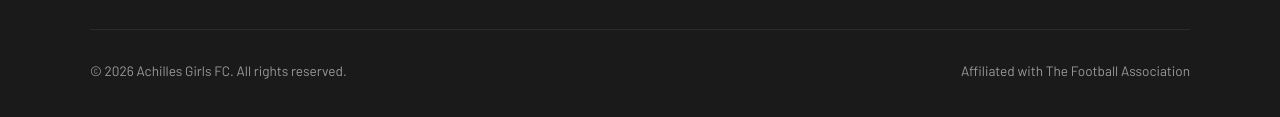
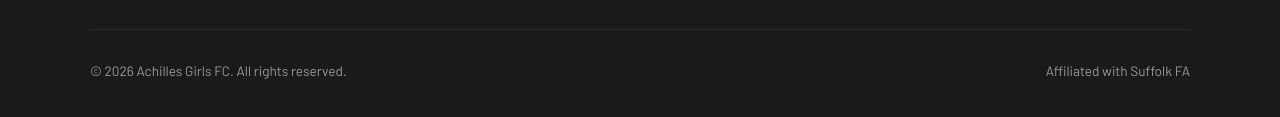
Before and after one commit to DanFalvey/AchillesGirlsFC, a plain HTML site: page team-flamingos.html in a window 1280 px wide. Shown: the part 1892-2009 px from the top of the page. Drawn offline with nearby package versions, Linux system fonts and the light colour scheme.

Commit message:
Update team-flamingos.html
Affiliated with Suffolk FA

```diff
--- a/team-flamingos.html
+++ b/team-flamingos.html
@@ -220,7 +220,7 @@
     </div>
     <div class="footer-bottom">
       <span>© 2026 Achilles Girls FC. All rights reserved.</span>
-      <span>Affiliated with The Football Association</span>
+      <span>Affiliated with Suffolk FA</span>
     </div>
   </footer>
 
```
